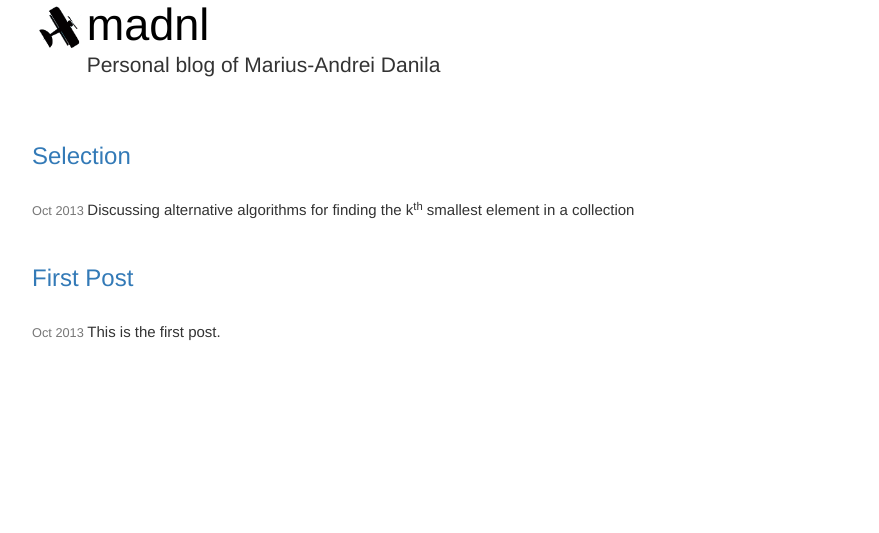
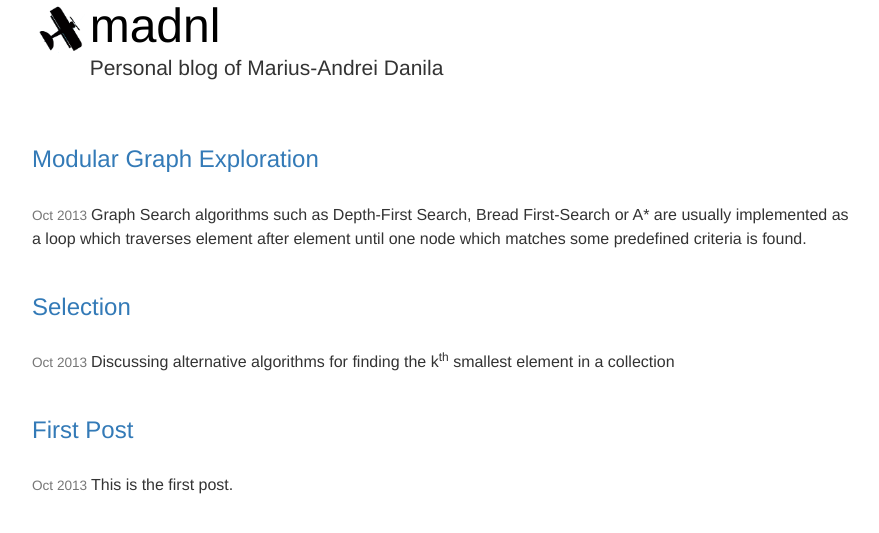
Before and after one commit to madnl/madnl.github.io, a Jekyll site: the page built from index.html, in a window 1280 px wide. Shown: the top 533 px of the page, without its empty margins (199-1078 px from the left). Built offline with Jekyll 4.4.1, drawn with Linux system fonts in a browser that asks for light colours; nearby versions of some CDN libraries.

Commit message:
More work on the layout

```diff
--- /dev/null
+++ b/_includes/twitter.widget.html
@@ -0,0 +1,2 @@
+<a href="https://twitter.com/share" class="twitter-share-button" data-via="ma_dnl">Tweet</a>
+<script>!function(d,s,id){var js,fjs=d.getElementsByTagName(s)[0],p=/^http:/.test(d.location)?'http':'https';if(!d.getElementById(id)){js=d.createElement(s);js.id=id;js.src=p+'://platform.twitter.com/widgets.js';fjs.parentNode.insertBefore(js,fjs);}}(document, 'script', 'twitter-wjs');</script>
--- /dev/null
+++ b/_posts/algo/2013-10-15-modular-graph-exploration.html
@@ -0,0 +1,10 @@
+---
+layout: post
+---
+
+Graph Search algorithms such as Depth-First Search, Bread First-Search or A*
+are usually implemented as a loop which traverses element after element until
+one node which matches some predefined criteria is found.
+
+One issue with these frequent implementations is that they couple the exploration
+of the space problem with the scanning of goal nodes.
--- a/presentation/css/main.css
+++ b/presentation/css/main.css
@@ -12,13 +12,13 @@
 @media screen and (min-width: 1024px) {
     .container {
         width: 848px;
-        font-size: 1.5em;
+        font-size: 16px;
         line-height: 1.5;
     }
 
     .share {
         position: fixed;
-        right: 20px;
+        right: 5px;
     }
 }
 
@@ -56,3 +56,11 @@
     max-width: 3em;
     max-height: 3em;
 }
+
+.share-box {
+    margin-bottom: 10px;
+}
+
+.comments {
+
+}
```
Also changed, not shown: _includes/facebook.widget.html (added, +19 -0 lines), _includes/gplus-comments.html (added, +8 -0 lines), _includes/gplus.widget.html (added, +11 -0 lines), _layouts/post.html (+22 -1 lines).
